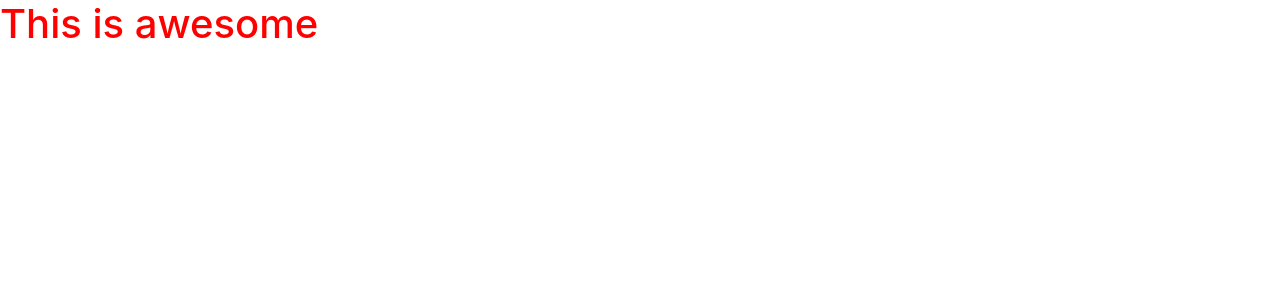
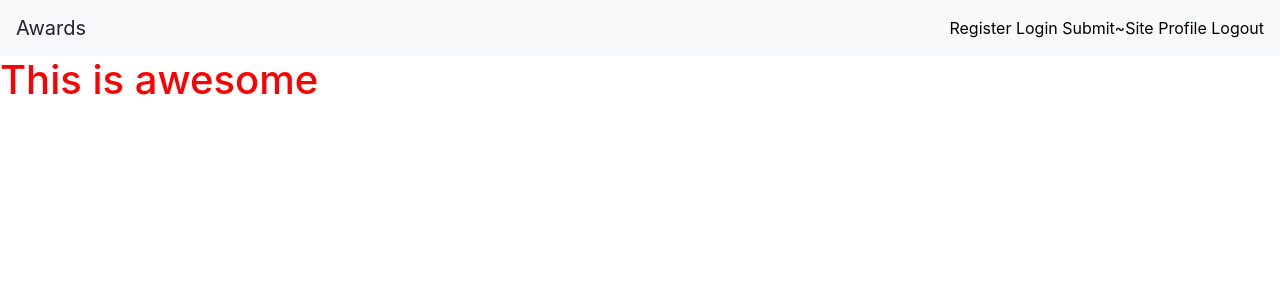
Before and after one commit to SkimaniKings/Awards, a Django app: page / in a window 1280 px wide. Shown: the top 300 px of the page. Run offline with Django 3.2, Linux system fonts and the light colour scheme; some libraries are stand-ins or nearby versions.

Commit message:
added the navbar to the top of the page

```diff
--- a/ratings/templates/index.html
+++ b/ratings/templates/index.html
@@ -1,5 +1,6 @@
 {%extends "base.html"%}
 {%block content%}
+{% include "navbar.html"%}
 <h1>This is awesome</h1>
 
 {%endblock%}
--- a/ratings/templates/navbar.html
+++ b/ratings/templates/navbar.html
@@ -1,4 +1,26 @@
 {%extends "base.html"%}
 {%block content%}
 
+<nav class="navbar navbar-light bg-light">
+  <a class="navbar-brand">Awards</a>
+  <!-- <form class="form-inline">
+    <input class="form-control mr-sm-2" type="search" placeholder="Search" aria-label="Search">
+    <button class="btn btn-outline-success my-2 my-sm-0" type="submit">Search</button>
+  </form> -->
+  <div>
+  <a href="">Register</a>
+  <a href="">Login</a>
+
+
+  <a href="">Submit~Site</a>
+  <a href="">Profile</a>
+  <a href="">Logout</a>
+</div>
+
+
+
+
+</nav>
+
+
 {%endblock content%}
--- a/static/styles.css
+++ b/static/styles.css
@@ -1,3 +1,13 @@
 h1 {
     color:red;
 }
+
+  .navbar a {
+    color: #000;
+    text-decoration: none;
+  }
+  .navbar a:hover {
+      color:blue;
+      text-decoration: none;
+
+  }
```
